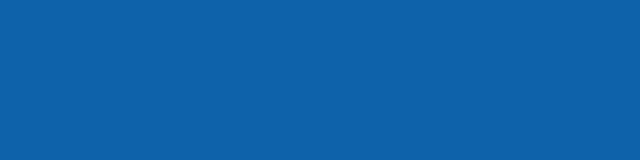
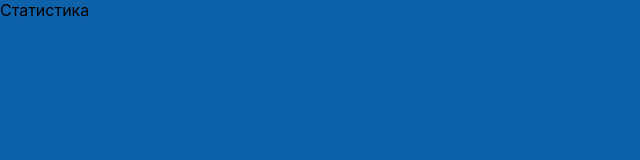
Before and after one commit to Oscarquell/shailoo-mvp, a React (Create React App) app: page /statistics in a window 1280 px wide. Before the commit this address had no page. Shown: the top 160 px of the page, without its empty margins (0-640 px from the left). Built offline with nearby package versions, Linux system fonts and the light colour scheme.

Commit message:
добавил пропс стиль для кнопки

```diff
--- a/package.json
+++ b/package.json
@@ -17,6 +17,7 @@
     "react-router-dom": "^7.9.3",
     "react-scripts": "5.0.1",
     "react-toastify": "^11.0.5",
+    "recharts": "^3.2.1",
     "web-vitals": "^2.1.4"
   },
   "scripts": {
--- a/src/components/button/button.jsx
+++ b/src/components/button/button.jsx
@@ -3,10 +3,10 @@ import {Button} from "@mui/material";
 
 const ButtonComponent = (props) => {
 
-    const { variant, onClick, text } = props;
+    const { variant, onClick, text, style } = props;
 
     return (
-        <Button variant={variant} onClick={onClick}>{text}</Button>
+        <Button variant={variant} onClick={onClick} style={style}>{text}</Button>
     );
 };
 
--- a/src/pages/authorization/authorization.jsx
+++ b/src/pages/authorization/authorization.jsx
@@ -1,7 +1,7 @@
 import React from 'react';
 import './authorization.css'
 import logo from '../../assets/logo/logo_emgek.png'
-import {Button, TextField} from "@mui/material";
+import {TextField} from "@mui/material";
 import ButtonComponent from "../../components/button/button";
 
 
@@ -19,7 +19,6 @@ const Authorization = () => {
                     <img src={logo} alt="" className="authorization-logo-imng"/>
                     <TextField id="outlined-basic" label="Логин" variant="outlined" />
                     <TextField id="outlined-password-input"  label="Пароль" type="password" autoComplete="current-password" />
-                    {/*<Button variant="outlined" onClick={test}>Войти</Button>*/}
                     <ButtonComponent
                         variant="outlined"
                         onClick={test}
--- /dev/null
+++ b/src/pages/statisticsPage/statisticsPage.jsx
@@ -0,0 +1,12 @@
+import React from 'react';
+import './statistics.css'
+
+const StatisticsPage = () => {
+    return (
+        <div>
+       Статистика
+        </div>
+    );
+};
+
+export default StatisticsPage;
--- a/src/routes/mainRoutes.jsx
+++ b/src/routes/mainRoutes.jsx
@@ -2,6 +2,7 @@ import React from 'react';
 import {Navigate, Route, Routes} from "react-router-dom";
 import Authorization from "../pages/authorization/authorization";
 import HomePage from "../pages/homePage/homePage"
+import StatisticsPage from "../pages/statisticsPage/statisticsPage";
 
 
 const MainRoutes = () => {
@@ -19,6 +20,7 @@ const MainRoutes = () => {
     return (
     <Routes>
         <Route index element={ <PrivateRoute> <HomePage /> </PrivateRoute> } />
+        <Route path="/statistics" element={ <PrivateRoute> <StatisticsPage /> </PrivateRoute> } />
         <Route path="/login" element={<Authorization />} />
     </Routes>
     );
```
Also changed, not shown: src/pages/statisticsPage/statistics.css (added), 1 other file (tests, documents, lock files or other folders).
